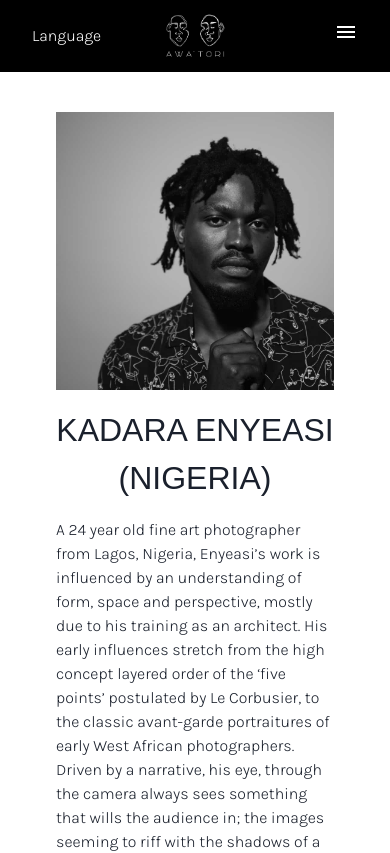
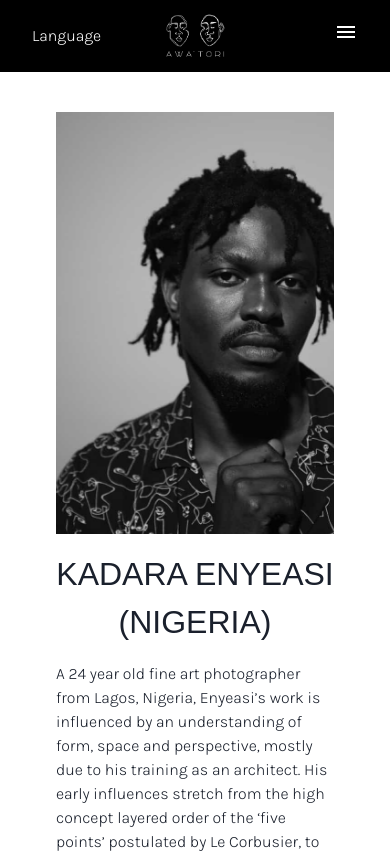
Before and after one commit to awatori/website, a Next.js app: page /our-creatives/kadara-enyeasi in a window 390 px wide. Shown: the top 853 px of the page. Built offline with nearby package versions, Linux system fonts and the light colour scheme; a web font is replaced by a local one.

Commit message:
fix: linting error apostrophe

```diff
--- a/src/app/our-creatives/[path]/page.tsx
+++ b/src/app/our-creatives/[path]/page.tsx
@@ -1,6 +1,8 @@
 import { creativesWithPages } from "@/lib/creativesData";
 import { getCreativeByPath } from "@/lib/creativesData";
 import { ImageSlider } from "@/components/imageSlider";
+import Image from "next/image";
+import { position } from "@chakra-ui/react";
 
 export async function generateStaticParams() {
   return creativesWithPages.map((creative) => ({
@@ -20,16 +22,16 @@ export default function Creative({ params }: {
     <main className="mx-14 md:mx-20 lg:mx-36 mt-28 mb-16 min-h-lvh">
       <section className="flex flex-col md:flex-row w-full mb-10">
         {(thisProfile!.pfp) ?
-          <div className="w-full overflow-hidden md:w-1/3 max-h-[70vh] md:max-h-[60vh] lg:max-h-[45vh]">
-            <img src={thisProfile!.pfp} className="w-full h-full object-cover object-top overflow-hidden" />
+          <div className="relative w-full min-h-[50vh] max-h-[70vh] overflow-hidden md:w-1/3 md:max-h-[60vh] lg:max-h-[45vh]">
+            <Image src={thisProfile!.pfp} className="object-cover object-top overflow-hidden" fill={true} alt={thisProfile!.name} />
           </div> : null
         }
         <div className="flex flex-col flex-1 mt-4 md:mt-0 md:ml-6">
           <h1 className="text-center md:text-left">{thisProfile!.name}</h1>
           <p className="mt-4 mb-6">{thisProfile!.description}</p>
           <div className="flex justify-center md:justify-start mt-auto gap-2">
-            {(thisProfile!.instagram) ? <button><img src="/icons/instagram_icon_black.png" alt="Instagram icon" width="40px" /></button> : null}
-            {(thisProfile!.website) ? <button><img src="/icons/website_icon.png" alt="Website icon" width="40px" /></button> : null}
+            {(thisProfile!.instagram) ? <button><Image src="/icons/instagram_icon_black.png" alt="Instagram icon" width={40} height={40} /></button> : null}
+            {(thisProfile!.website) ? <button><Image src="/icons/website_icon.png" alt="Website icon" width={40} height={40} /></button> : null}
           </div>
         </div>
       </section>
--- a/src/app/page.tsx
+++ b/src/app/page.tsx
@@ -4,6 +4,7 @@ import { useEffect } from "react";
 import styles from "../styles/home.module.css";
 import { profiles } from "@/lib/teamData";
 import { ProfileCard } from "@/components/profileCard";
+import Image from "next/image";
 
 export default function Home() {
 
--- a/src/app/whats-new/page.tsx
+++ b/src/app/whats-new/page.tsx
@@ -4,7 +4,7 @@ import { faceajss2020press, faceajss2021press } from "@/lib/pressData"
 export default function WhatsNew() {
   return (
     <main className="mx-14 md:mx-20 lg:mx-36 mt-28 mb-16 min-h-lvh">
-      <h1 className="text-center md:text-left">What's New</h1>
+      <h1 className="text-center md:text-left">What&#39;s New</h1>
       <iframe className="mt-6 aspect-video w-full" src="https://www.youtube.com/embed/0eA0s3H4aYE?si=fKgjVJpLaktIScoQ&amp;start=1" title="YouTube video player" allowFullScreen></iframe>
       <section className="mt-8">
         <h2>FACE A-J SS 2021</h2>
--- a/src/components/header.tsx
+++ b/src/components/header.tsx
@@ -76,7 +76,7 @@ export function Header() {
                 <h2>
                   <Link href="/whats-new" onClick={onClose}>
                     <AccordionButton className="flex justify-between w-100">
-                      <span className="text-lg">What's New</span>
+                      <span className="text-lg">What&#39;s New</span>
                     </AccordionButton>
                   </Link>
                 </h2>
```
